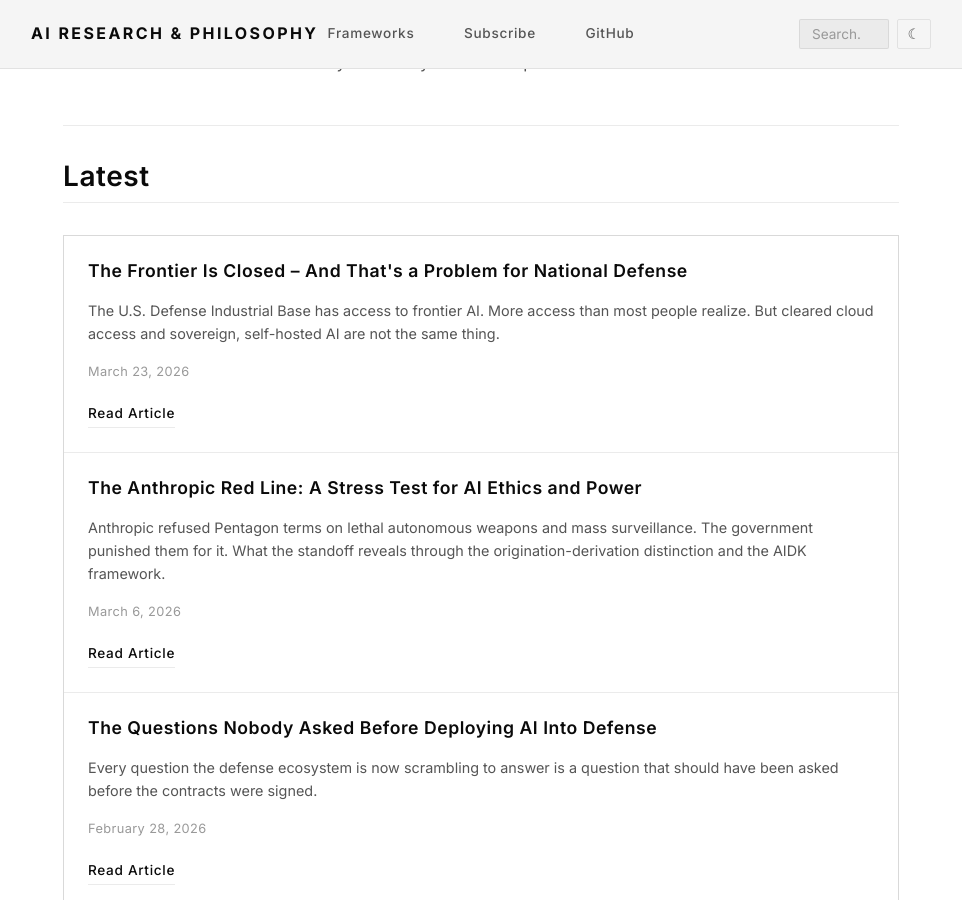
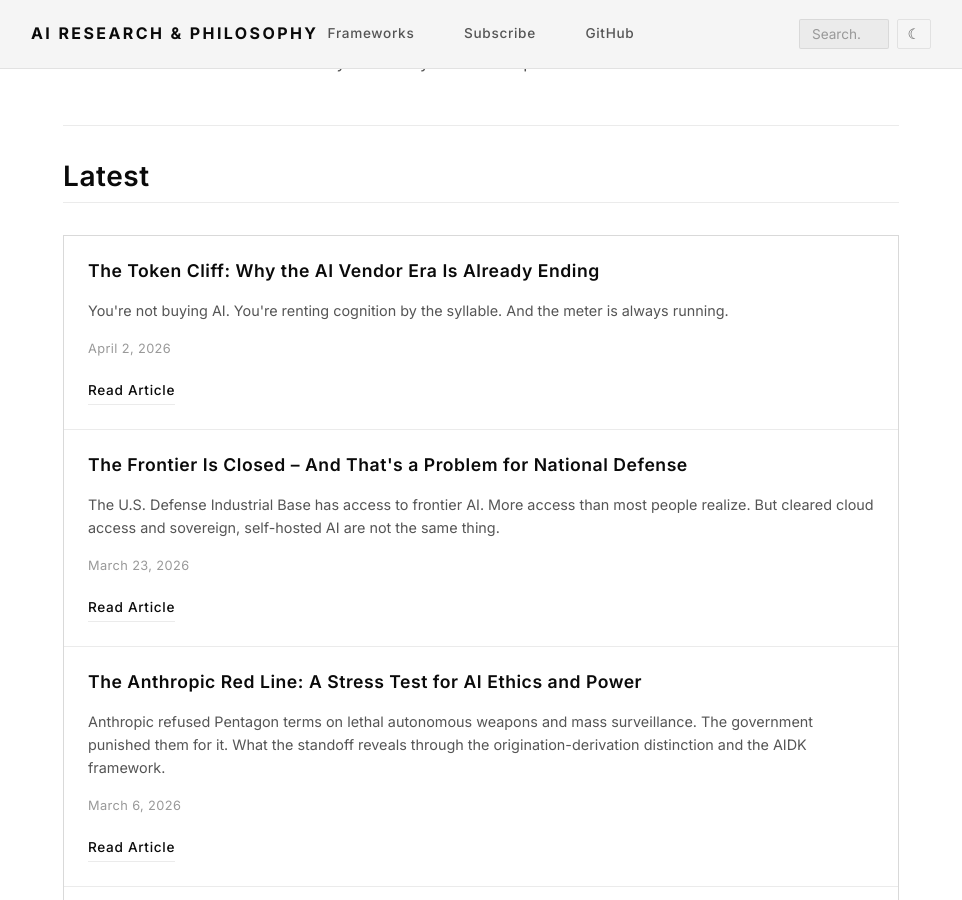
Before and after one commit to jdlongmire/AI-Research, a Jekyll site: the page built from docs/articles/index.md, in a window 1280 px wide and 900 px high, scrolled down 491 px. Shown: the whole window, without its empty margins (159-1121 px from the left). Built offline with Jekyll 4.4.1, drawn with Linux system fonts in a browser that asks for light colours; comment, search, counter and statistics services are not loaded; some of the changed text lies outside the part shown.

Commit message:
Publish: The Token Cliff - Why the AI Vendor Era Is Already Ending
Token economics, vendor dependency, and the architecture moat.

Co-Authored-By: Claude Opus 4.6 (1M context) <noreply@anthropic.com>

```diff
--- a/docs/articles/index.md
+++ b/docs/articles/index.md
@@ -18,6 +18,13 @@ permalink: /articles/
 ## Latest
 
 <div class="paper-grid">
+  <div class="paper-card">
+    <h3><a href="{{ site.baseurl }}/articles/token-cliff/">The Token Cliff: Why the AI Vendor Era Is Already Ending</a></h3>
+    <p>You're not buying AI. You're renting cognition by the syllable. And the meter is always running.</p>
+    <div class="meta">April 2, 2026</div>
+    <a href="{{ site.baseurl }}/articles/token-cliff/" class="card-link">Read Article</a>
+  </div>
+
   <div class="paper-card">
     <h3><a href="{{ site.baseurl }}/articles/frontier-closed-defense/">The Frontier Is Closed – And That's a Problem for National Defense</a></h3>
     <p>The U.S. Defense Industrial Base has access to frontier AI. More access than most people realize. But cleared cloud access and sovereign, self-hosted AI are not the same thing.</p>
@@ -128,6 +135,12 @@ permalink: /articles/
 
 ## All Articles
 
+### April 2026
+
+| Date | Article |
+|------|---------|
+| Apr 2 | [The Token Cliff: Why the AI Vendor Era Is Already Ending]({{ site.baseurl }}/articles/token-cliff/) |
+
 ### March 2026
 
 | Date | Article |
@@ -176,6 +189,7 @@ permalink: /articles/
 - [Flexibly Deterministic, Structured Probabilistic]({{ site.baseurl }}/articles/flexibly-deterministic/) - The two categories of AI
 
 ### AI Industry Analysis
+- [The Token Cliff: Why the AI Vendor Era Is Already Ending]({{ site.baseurl }}/articles/token-cliff/) - Vendor dependency, token economics, and the architecture moat
 - [The Retreat from AGI]({{ site.baseurl }}/articles/retreat-from-agi/) - Definitional retreat as strategy
 - [Confidence Laundering at Scale]({{ site.baseurl }}/articles/confidence-laundering/) - AI and decision-making
 - [Amazon's AI Bot Nuked Its Own Cloud]({{ site.baseurl }}/articles/amazon-ai-bot/) - Agentic AI failure modes
```
Also changed, not shown: docs/articles/token-cliff/index.md (added, +88 -0 lines), docs/articles/token-cliff/featured.png (added).
